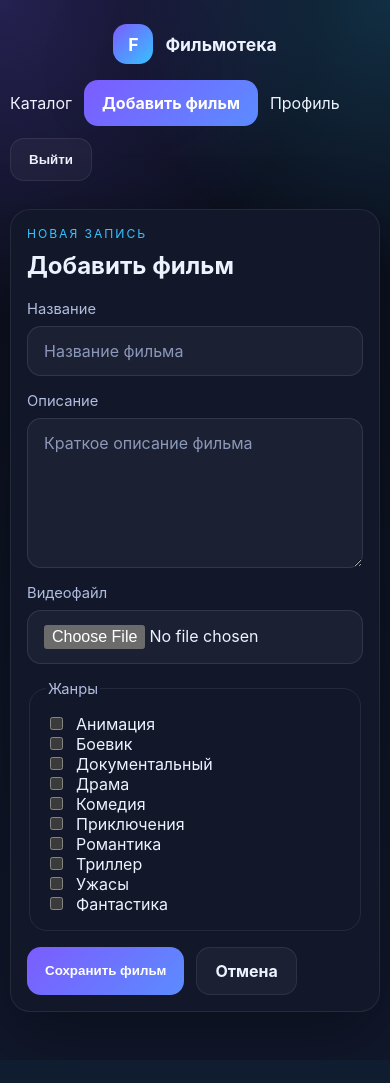
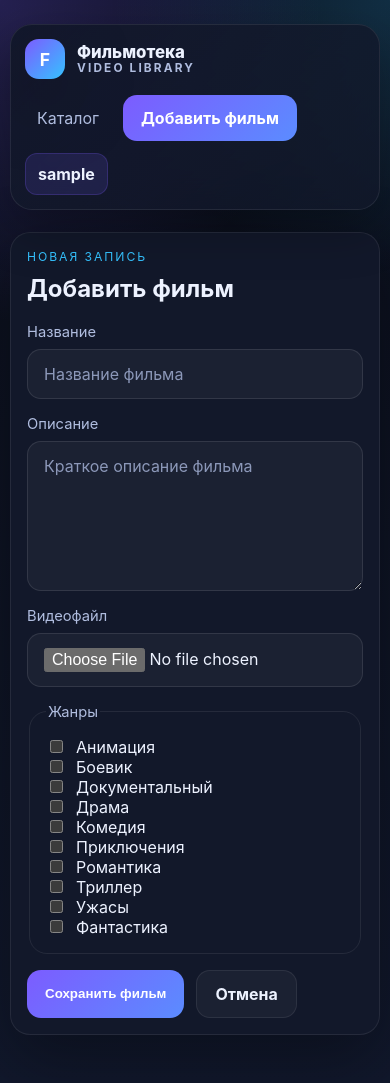
Before and after one commit to AlexColbaster/Susloteka, a Django app: page /add/ in a window 390 px wide. Before the commit the page ends 1033 px from the top, so only its background shows below. Run offline with Django 5.2, Linux system fonts and the light colour scheme; the visitor is signed in with stand-in values (Sample User, id 1); data comes from the database, SQL or seed files in the repository.

Commit message:
fix header

```diff
--- a/films/static/films/styles.css
+++ b/films/static/films/styles.css
@@ -34,12 +34,48 @@ img, video { max-width: 100%; display: block; }
   padding: 24px 0 48px;
 }
 
+main {
+  padding-top: 22px;
+  position: relative;
+  z-index: 1;
+}
+
+.site-header {
+  margin-bottom: 28px;
+  position: relative;
+  z-index: 50;
+}
+
 .topbar {
+  position: relative;
+  z-index: 50;
   display: flex;
   align-items: center;
   justify-content: space-between;
   gap: 16px;
-  margin-bottom: 28px;
+  padding: 16px 18px;
+  border-radius: 28px;
+  background: linear-gradient(135deg, rgba(18, 24, 42, 0.92), rgba(18, 24, 42, 0.72));
+  border: 1px solid rgba(255, 255, 255, 0.08);
+  box-shadow: 0 18px 50px rgba(0, 0, 0, 0.28);
+  backdrop-filter: blur(18px);
+}
+
+.brand-text {
+  display: grid;
+  line-height: 1.05;
+}
+
+.brand-title {
+  font-size: 1.05rem;
+  font-weight: 800;
+}
+
+.brand-subtitle {
+  font-size: 0.74rem;
+  letter-spacing: 0.18em;
+  text-transform: uppercase;
+  color: var(--muted);
 }
 
 .brand {
@@ -63,6 +99,126 @@ img, video { max-width: 100%; display: block; }
 
 .topnav { display: flex; align-items: center; gap: 12px; flex-wrap: wrap; }
 .inline-form { display: inline-flex; margin: 0; }
+
+.user-menu {
+  position: relative;
+  z-index: 60;
+}
+
+.user-menu > summary {
+  list-style: none;
+}
+
+.user-menu > summary::-webkit-details-marker {
+  display: none;
+}
+
+.user-menu[open] .user-chip {
+  background: rgba(124, 92, 255, 0.22);
+  border-color: rgba(124, 92, 255, 0.32);
+}
+
+.user-chip {
+  cursor: pointer;
+  user-select: none;
+}
+
+.user-menu-panel {
+  position: absolute;
+  top: calc(100% + 10px);
+  right: 0;
+  min-width: 190px;
+  padding: 12px;
+  border-radius: 16px;
+  background: rgba(18, 24, 42, 0.98);
+  border: 1px solid rgba(255, 255, 255, 0.08);
+  box-shadow: 0 18px 40px rgba(0, 0, 0, 0.35);
+  z-index: 61;
+  display: grid;
+  gap: 10px;
+}
+
+.user-menu-meta {
+  display: grid;
+  gap: 2px;
+  padding-bottom: 10px;
+  border-bottom: 1px solid rgba(255, 255, 255, 0.08);
+}
+
+.user-menu-label {
+  color: var(--muted);
+  font-size: 0.72rem;
+  letter-spacing: 0.12em;
+  text-transform: uppercase;
+}
+
+.user-menu-form {
+  margin: 0;
+}
+
+.user-menu-action {
+  width: 100%;
+  display: flex;
+  align-items: center;
+  gap: 10px;
+  justify-content: flex-start;
+  min-height: 44px;
+  border: 1px solid rgba(124, 92, 255, 0.22) !important;
+  border-radius: 12px;
+  background: linear-gradient(135deg, rgba(124, 92, 255, 0.24), rgba(53, 194, 255, 0.10)) !important;
+  color: #ffffff !important;
+  padding: 12px 14px;
+  font: inherit;
+  cursor: pointer;
+  box-shadow: 0 10px 24px rgba(0, 0, 0, 0.24);
+  position: relative;
+}
+
+.user-menu-action:hover {
+  background: linear-gradient(135deg, rgba(124, 92, 255, 0.34), rgba(53, 194, 255, 0.18)) !important;
+  border-color: rgba(124, 92, 255, 0.34) !important;
+}
+
+.user-menu-action-icon {
+  display: inline-grid;
+  place-items: center;
+  width: 22px;
+  height: 22px;
+  border-radius: 50%;
+  background: rgba(255, 255, 255, 0.14);
+  color: white;
+}
+
+.user-menu-action-text {
+  color: #ffffff !important;
+  font-weight: 700;
+}
+
+.nav-link {
+  display: inline-flex;
+  align-items: center;
+  padding: 10px 12px;
+  border-radius: 12px;
+  color: var(--muted);
+  transition: background 0.15s ease, color 0.15s ease, transform 0.15s ease;
+}
+
+.nav-link:hover {
+  color: var(--text);
+  background: rgba(255, 255, 255, 0.06);
+  transform: translateY(-1px);
+}
+
+.user-chip {
+  display: inline-flex;
+  align-items: center;
+  padding: 10px 12px;
+  border-radius: 12px;
+  background: rgba(124, 92, 255, 0.14);
+  border: 1px solid rgba(124, 92, 255, 0.22);
+  color: var(--text);
+  font-weight: 700;
+}
 
 .hero,
 .card {
@@ -564,8 +720,9 @@ label span, legend { color: var(--muted); font-size: 0.92rem; }
 
 @media (max-width: 960px) {
   .hero, .detail-layout, .grid, .form-grid { grid-template-columns: 1fr; }
-  .topbar, .card-head, .card-footer, .detail-top, .section-head { flex-direction: column; }
+  .topbar, .card-head, .card-footer, .detail-top, .section-head { flex-direction: column; align-items: flex-start; }
   .search-bar { width: 100%; }
+  .user-menu-panel { left: 0; right: auto; }
 }
 
 @media (max-width: 640px) {
@@ -573,4 +730,5 @@ label span, legend { color: var(--muted); font-size: 0.92rem; }
   .hero, .card { padding: 16px; border-radius: 20px; }
   .search-bar { flex-direction: column; }
   .genre-grid ul { grid-template-columns: 1fr; }
+  .topbar { padding: 14px; border-radius: 22px; }
 }
--- a/films/templates/films/base.html
+++ b/films/templates/films/base.html
@@ -12,21 +12,36 @@
     <header class="topbar">
       <a class="brand" href="{% url 'film_list' %}">
         <span class="brand-mark">F</span>
-        <span>Фильмотека</span>
+        <span class="brand-text">
+          <span class="brand-title">Фильмотека</span>
+          <span class="brand-subtitle">video library</span>
+        </span>
       </a>
+
       <nav class="topnav">
-        <a href="{% url 'film_list' %}">Каталог</a>
+        <a class="nav-link" href="{% url 'film_list' %}">Каталог</a>
         {% if is_librarian %}
           <a class="button button-primary" href="{% url 'film_create' %}">Добавить фильм</a>
         {% endif %}
         {% if user.is_authenticated %}
-          <a href="{% url 'profile' %}">Профиль</a>
-          <form action="{% url 'logout' %}" method="post" class="inline-form">
-            {% csrf_token %}
-            <button class="button button-ghost" type="submit">Выйти</button>
-          </form>
+          <details class="user-menu">
+            <summary class="user-chip">{{ user.username }}</summary>
+            <div class="user-menu-panel">
+              <div class="user-menu-meta">
+                <span class="user-menu-label">Аккаунт</span>
+                <strong>{{ user.username }}</strong>
+              </div>
+              <form action="{% url 'logout' %}" method="post" class="user-menu-form">
+                {% csrf_token %}
+                <button class="user-menu-action" type="submit">
+                  <span class="user-menu-action-icon">↩</span>
+                  <span class="user-menu-action-text">Выйти</span>
+                </button>
+              </form>
+            </div>
+          </details>
         {% else %}
-          <a href="{% url 'login' %}">Войти</a>
+          <a class="nav-link" href="{% url 'login' %}">Войти</a>
           <a class="button button-primary" href="{% url 'register' %}">Регистрация</a>
         {% endif %}
       </nav>
--- a/films/urls.py
+++ b/films/urls.py
@@ -9,7 +9,6 @@ urlpatterns = [
     path('film/<int:pk>/', views.film_detail, name='film_detail'),
     path('review/<int:pk>/delete/', views.review_delete, name='review_delete'),
     path('register/', views.register_view, name='register'),
-    path('profile/', views.profile_view, name='profile'),
     path('accounts/login/', auth_views.LoginView.as_view(template_name='registration/login.html'), name='login'),
     path('accounts/logout/', auth_views.LogoutView.as_view(), name='logout'),
 ]
--- a/films/views.py
+++ b/films/views.py
@@ -1,6 +1,5 @@
 from django.contrib import messages
 from django.contrib.auth import login
-from django.contrib.auth.decorators import login_required
 from functools import wraps
 from django.shortcuts import get_object_or_404, redirect, render
 from django.db.models import Avg, Count
@@ -56,11 +55,6 @@ def register_view(request):
     return render(request, 'registration/register.html', {'form': form})
 
 
-@login_required
-def profile_view(request):
-    return render(request, 'films/profile.html')
-
-
 def film_detail(request, pk):
     film = get_object_or_404(Film.objects.prefetch_related('genres', 'reviews'), pk=pk)
 
```
Also changed, not shown: films/templates/films/profile.html (deleted, +0 -22 lines).
